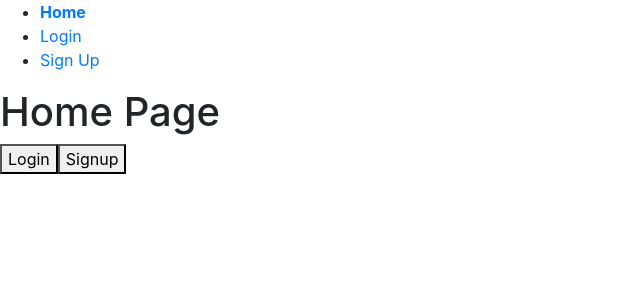
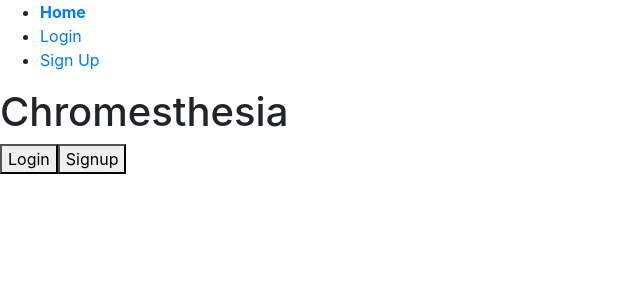
Before and after one commit to irvinek01/project-chromesthesia, a React (Create React App) app in the folder client/: page / in a window 1280 px wide. Shown: the top 300 px of the page, without its empty margins (0-640 px from the left). Built offline with nearby package versions, Linux system fonts and the light colour scheme; no server answers.

Commit message:
created a base userpage and fixed some errors in the signup page as well

```diff
--- a/client/src/App.js
+++ b/client/src/App.js
@@ -6,6 +6,7 @@ import Navbar from "./components/Navbar";
 import PrivatePage from "./components/PrivatePage";
 import SignupPage from "./components/SignupPage";
 import PrivateRoute from "./components/PrivateRoute";
+import UserPage from "./components/UserPage";
 
 function App() {
   return (
@@ -22,6 +23,9 @@ function App() {
           <PrivateRoute path="/private">
             <PrivatePage />
           </PrivateRoute>
+          <PrivateRoute path="/myprofile">
+            <UserPage />
+          </PrivateRoute>
           <Route path="/signup">
             <SignupPage />
           </Route>
--- a/client/src/components/HomePage/index.js
+++ b/client/src/components/HomePage/index.js
@@ -6,7 +6,7 @@ function HomePage() {
 
   return (
     <>
-      <h1>Home Page</h1>
+      <h1>Chromesthesia</h1>
       {/* hide actions if user is logged in */}
       {!auth.isLoggedIn() && (
         <>
--- a/client/src/components/LoginPage/index.js
+++ b/client/src/components/LoginPage/index.js
@@ -34,7 +34,6 @@ function LoginPage() {
           <Form.Group size="lg" controlId="email">
             <Form.Label>Email</Form.Label>
             <Form.Control
-              id="email"
               type="email"
               disabled={auth.pending}
               value={email}
@@ -44,7 +43,6 @@ function LoginPage() {
           <Form.Group size="lg" controlId="password">
             <Form.Label>Password</Form.Label>
             <Form.Control
-              id="password"
               type="password"
               disabled={auth.pending}
               value={password}
--- a/client/src/components/Navbar/Navbar.js
+++ b/client/src/components/Navbar/Navbar.js
@@ -20,6 +20,7 @@ function UserNavs({ auth }) {
   return (
     <>
       <Nav to="/private">Private</Nav>
+      <Nav to="/myprofile">Profile</Nav>
       <button onClick={() => auth.logout()}>Logout</button>
     </>
   );
--- a/client/src/components/SignupPage/index.js
+++ b/client/src/components/SignupPage/index.js
@@ -41,7 +41,6 @@ function SignupPage() {
           <Form.Group size="lg" controlId="signup-username">
             <Form.Label>Username</Form.Label>
             <Form.Control
-              id="signup-username"
               type="text"
               disabled={auth.pending}
               value={username}
@@ -51,7 +50,6 @@ function SignupPage() {
           <Form.Group size="lg" controlId="signup-email">
             <Form.Label>Email</Form.Label>
             <Form.Control
-              id="signup-email"
               type="email"
               disabled={auth.pending}
               value={email}
@@ -61,7 +59,6 @@ function SignupPage() {
           <Form.Group size="lg" controlId="signup-password">
             <Form.Label>Password</Form.Label>
             <Form.Control
-              id="signup-password"
               type="password"
               disabled={auth.pending}
               value={password}
--- /dev/null
+++ b/client/src/components/UserPage/index.js
@@ -0,0 +1,10 @@
+import { useAuth } from "../../util/auth";
+
+// PrivatePage is an example include to demonstrate a route protected from
+// unauthenticated users. See the routing in App.js.
+function UserPage() {
+  const auth = useAuth();
+  return <h1>Hello, {auth.user.username}!</h1>;
+}
+
+export default UserPage;
```
